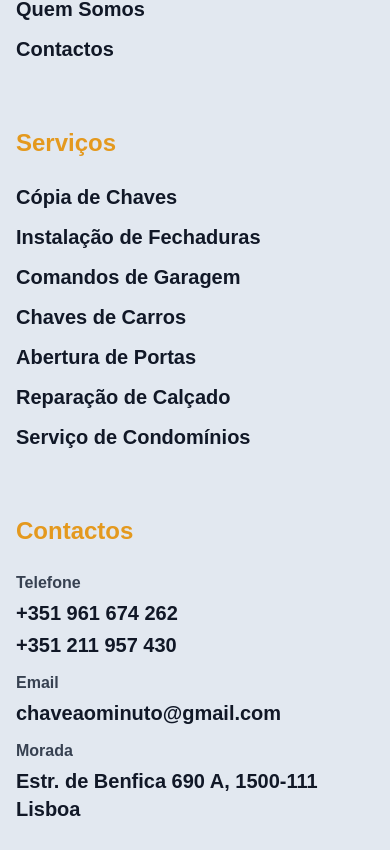
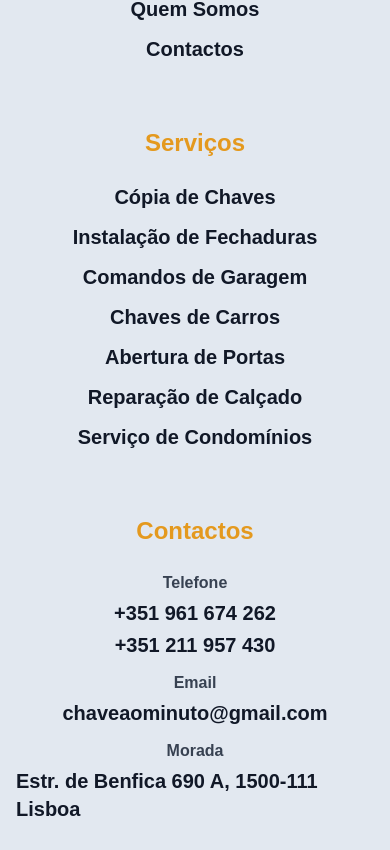
Before and after one commit to TwickE/ChavesAoMinuto, a React (Vite) app: page /about in a window 390 px wide. Shown: the part 3154-4004 px from the top of the page. Built offline with nearby package versions, Linux system fonts and the light colour scheme.

Commit message:
Small adjustments to the footer and the carousel

```diff
--- a/src/components/Carousel.jsx
+++ b/src/components/Carousel.jsx
@@ -29,7 +29,7 @@ function Carousel() {
     useEffect(() => {
         const interval = setInterval(() => {
             nextSlide()
-        }, 3000);
+        }, 5000);
 
         return () => clearInterval(interval);
     });
@@ -80,9 +80,9 @@ function Carousel() {
                 </button>
             </div>
             <div className='absolute bottom-0 py-4 flex justify-center gap-3 w-full'>
-                <span className={`rounded-full w-4 h-4 cursor-pointer ${current === 0 ? 'bg-primary-default' : 'bg-white'}`} onClick={() => setCurrent(0)} />
-                <span className={`rounded-full w-4 h-4 cursor-pointer ${current === 1 ? 'bg-primary-default' : 'bg-white'}`} onClick={() => setCurrent(1)} />
-                <span className={`rounded-full w-4 h-4 cursor-pointer ${current === 2 ? 'bg-primary-default' : 'bg-white'}`} onClick={() => setCurrent(2)} />
+                <span className={`rounded-full w-3 h-3 cursor-pointer ${current === 0 ? 'bg-primary-default' : 'bg-white'}`} onClick={() => setCurrent(0)} />
+                <span className={`rounded-full w-3 h-3 cursor-pointer ${current === 1 ? 'bg-primary-default' : 'bg-white'}`} onClick={() => setCurrent(1)} />
+                <span className={`rounded-full w-3 h-3 cursor-pointer ${current === 2 ? 'bg-primary-default' : 'bg-white'}`} onClick={() => setCurrent(2)} />
             </div>
         </section>
     )
--- a/src/components/Footer.jsx
+++ b/src/components/Footer.jsx
@@ -9,39 +9,39 @@ function Footer() {
     return (
         <footer className="bg-slate-200 w-full p-4">
             <img src={logo} alt="logo chaves ao minuto" className='h-24 object-contain mx-auto' />
-            <div className="mt-8 w-fit lg:w-full mx-auto flex flex-col gap-16 lg:flex-row justify-center lg:justify-around items-baseline lg:items-start">
-                <div className='flex flex-col gap-3 text-gray-900 text-xl font-bold capitalize'>
+            <div className="mt-8 w-fit lg:w-full mx-auto flex flex-col gap-16 lg:flex-row justify-center lg:justify-around items-center lg:items-start">
+                <div className='flex flex-col items-center lg:items-start gap-3 text-gray-900 text-xl font-bold capitalize'>
                     <h3 className='mb-3 text-2xl text-primary-dark'>Páginas</h3>
                     <Link to="/" className="hover:text-primary-default">Início</Link>
                     <Link to="/services" className="hover:text-primary-default">Serviços</Link>
                     <Link to="/about" className="hover:text-primary-default">Quem Somos</Link>
                     <Link to="/contact" className="hover:text-primary-default">Contactos</Link>
                 </div>
-                <div className='flex flex-col gap-3 text-gray-900 text-xl font-bold'>
+                <div className='flex flex-col items-center lg:items-start gap-3 text-gray-900 text-xl font-bold'>
                     <Link to="/services" className='mb-3 text-2xl text-primary-dark'>Serviços</Link>
                     {data.map((service, index) => (
                         <Link key={index} to={`/services/${service.name}`} className="hover:text-primary-default">{service.name}</Link>
                     ))}
                 </div>
-                <div className='flex flex-col gap-3 text-gray-900 text-xl font-bold'>
+                <div className='flex flex-col items-center lg:items-start gap-3 text-gray-900 text-xl font-bold'>
                     <Link to="/contact" className='mb-3 text-2xl text-primary-dark'>Contactos</Link>
-                    <div className='flex flex-col gap-1'>
+                    <div className='flex flex-col items-center lg:items-start gap-1'>
                         <p className='text-base text-gray-700'>Telefone</p>
                         <a href="tel: +351 961 674 262" className="hover:text-primary-default">+351 961 674 262</a>
                         <a href="tel: +351 211 957 430" className="hover:text-primary-default">+351 211 957 430</a>
                     </div>
-                    <div className='flex flex-col gap-1'>
+                    <div className='flex flex-col items-center lg:items-start gap-1'>
                         <p className='text-base text-gray-700'>Email</p>
                         <a href="mailto:chaveaominuto@gmail.com" target='_blank' className="hover:text-primary-default">chaveaominuto@gmail.com</a>
                     </div>
-                    <div className='flex flex-col gap-1'>
+                    <div className='flex flex-col items-center lg:items-start gap-1'>
                         <p className='text-base text-gray-700'>Morada</p>
                         <a href="https://maps.app.goo.gl/CcKtZs8reqBWShmi6" target='_blank' className="hover:text-primary-default">Estr. de Benfica 690 A, 1500-111 Lisboa</a>
                     </div>
                 </div>
             </div>
             <p className='mx-auto w-fit mt-14 text-base text-center'>Chaves ao Minuto, Lda. © {currentYear} Todos os direitos reservados</p>
-            <a href='https://www.google.com' target='_blank' className='flex flex-col justify-center items-center mt-20'>
+            <a href='https://linktr.ee/FSWebsite' target='_blank' className='flex flex-col justify-center items-center mt-20'>
                 <p className='text-base text-gray-700 w-fit'>Website desenvolvido por:</p>
                 <img src={FSWeb} className='h-8 w-fit object-contain' alt="Logo da empresa FSWeb, desenvolvedora do site" />
             </a>
```
